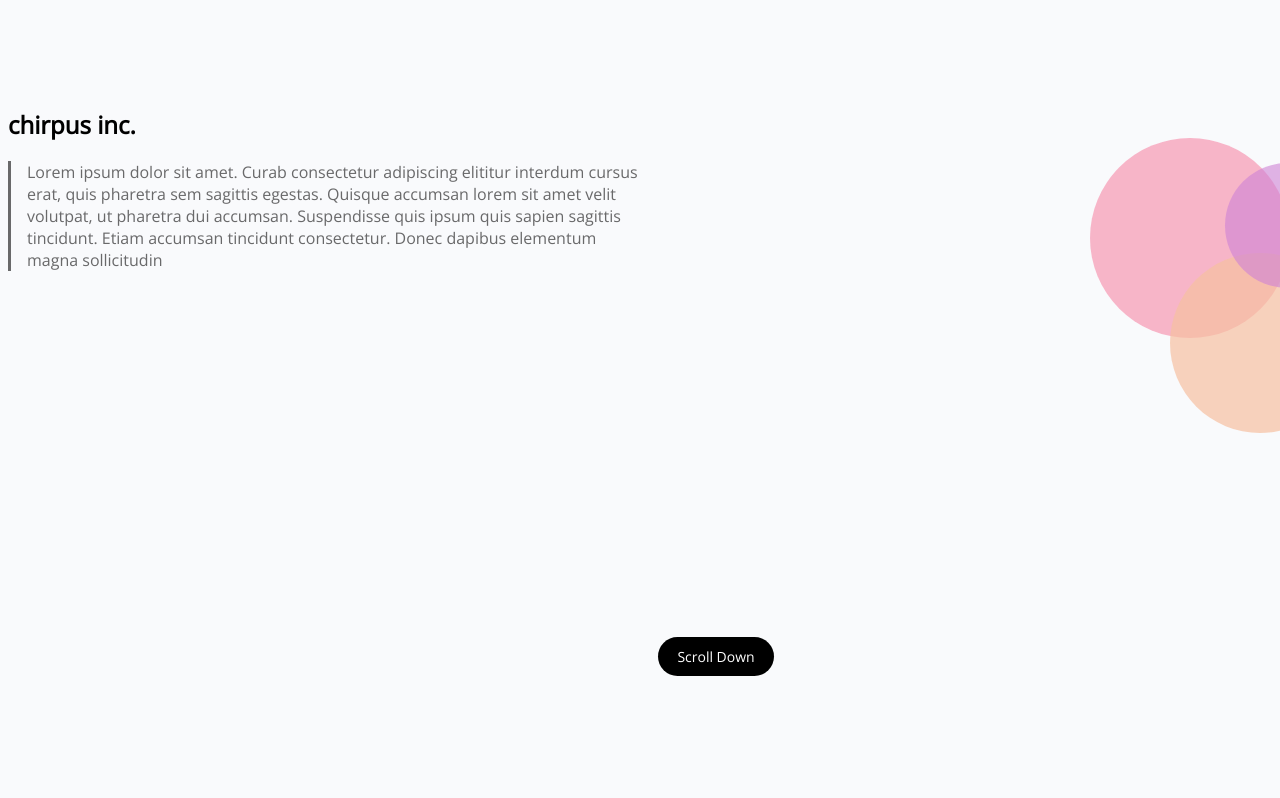
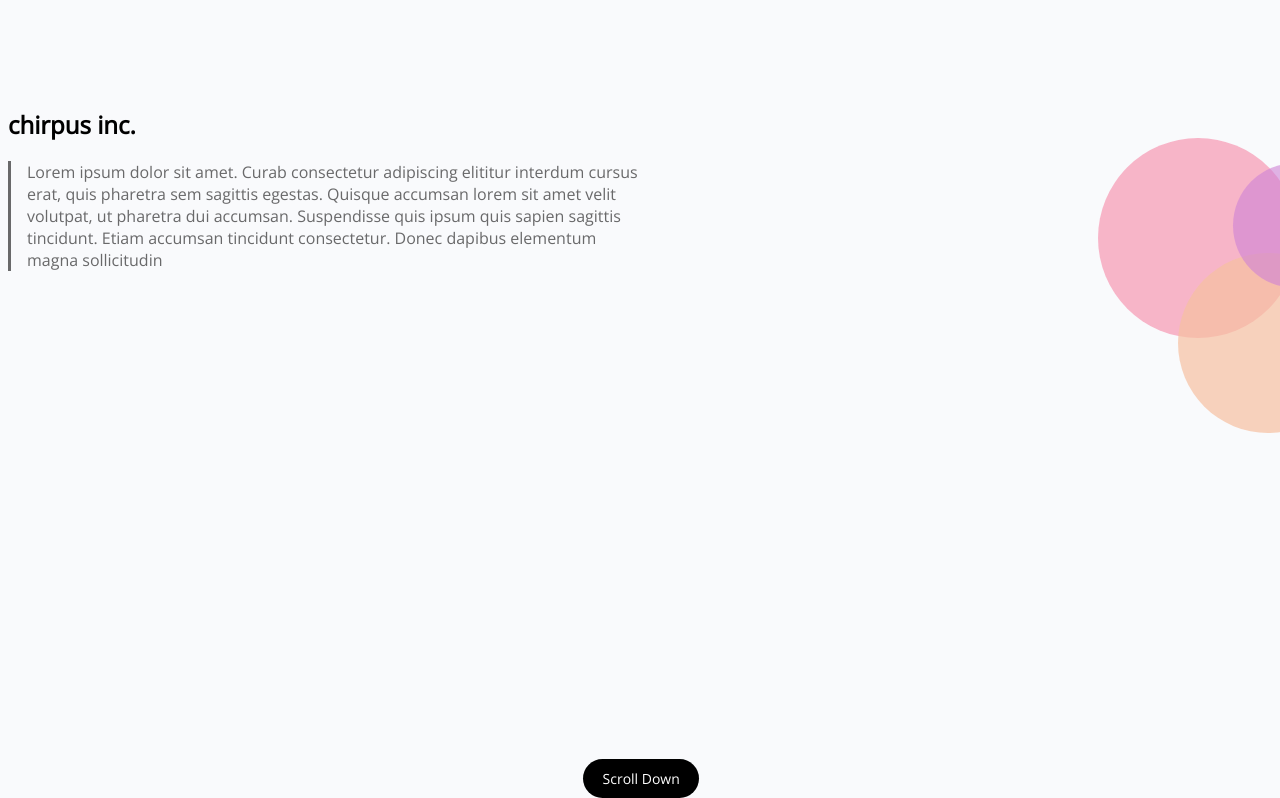
Before and after one commit to Hossayin/HTML-CSS-Lab1, a plain HTML site: page index.html in a window 1280 px wide. Shown: the part 83-881 px from the top of the page. Before the commit the page ends 800 px from the top, so only its background shows below. Drawn offline with nearby package versions, Linux system fonts and the light colour scheme.

Commit message:
aligned circles and scroll down button

```diff
--- a/style.css
+++ b/style.css
@@ -1,6 +1,8 @@
 body {
   font-family: Open Sans, sans-serif;
   background-color: #f9fafc;
+  height: 100vh;
+  width: 100vw;
 }
 header {
   display: flex;
@@ -8,9 +10,6 @@ header {
   justify-content: flex-start;
   margin-bottom: -20px;
 }
-/* .logo{
-  margin: 10px 4px;
-} */
 ul {
   list-style: none;
   padding-inline-start: 0;
@@ -33,7 +32,6 @@ li {
   font-size: 20px;
   padding: 12px 0;
 }
-
 p {
   border-left: solid 3px #69696a;
   padding-left: 16px;
@@ -72,16 +70,20 @@ p {
   main {
     display: flex;
     flex-direction: row;
+    /* width: 50%;
+    height: 100%; */
   }
   aside {
     margin-top: 100px;
     width: 50%;
   }
-}
-aside > a {
+
+  aside > a.button {
     position: relative;
-  top: 350px;
-  left: 650px;
+    top: 215%;
+    left: 108%;
+
+    transform: translate(-100%, -100%);
   }
   div {
     display: flex;
@@ -90,7 +92,6 @@ div {
   }
   div > span {
     position: relative;
-
     left: 40px;
   }
   .largeC {
@@ -113,7 +114,6 @@ div > span {
   }
   .smallC {
     position: relative;
-
     height: 125px;
     width: 125px;
     background-color: rgba(207, 130, 213, 0.6);
@@ -121,25 +121,4 @@ div > span {
     top: 175px;
     left: 205px;
   }
-
-/* a {
-    display: flex;
-    justify-content: space-between;
-  } */
-/* ul {
-    display: flex;
-    justify-content: center;
-    align-content: space-between;
 }
-  nav {
-    display: flex;
-  }
-  li {
-    display: flex;
-    justify-content: space-between;
-  }
-  .button {
-    /* width: 20%; */
-/* pading: none; */
-/* font-size: 10px; */
-/* }  */
```
Lines whose indentation alone changed are shown as unchanged.
